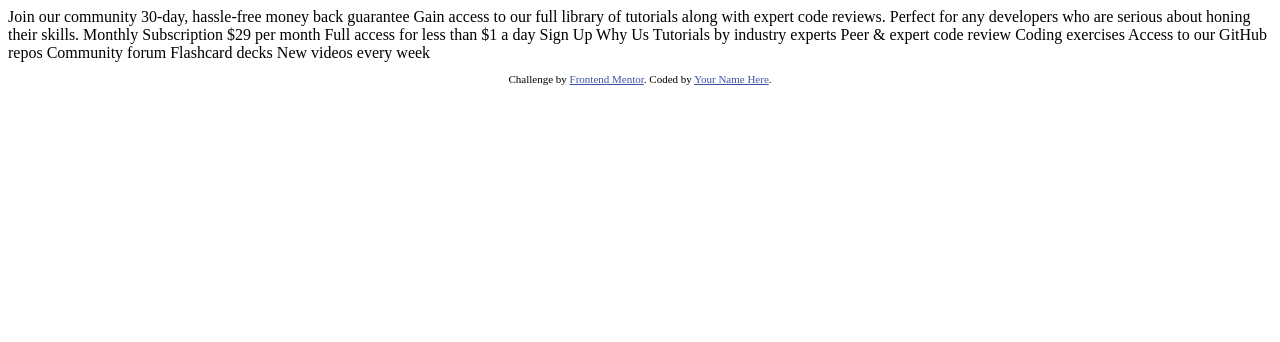
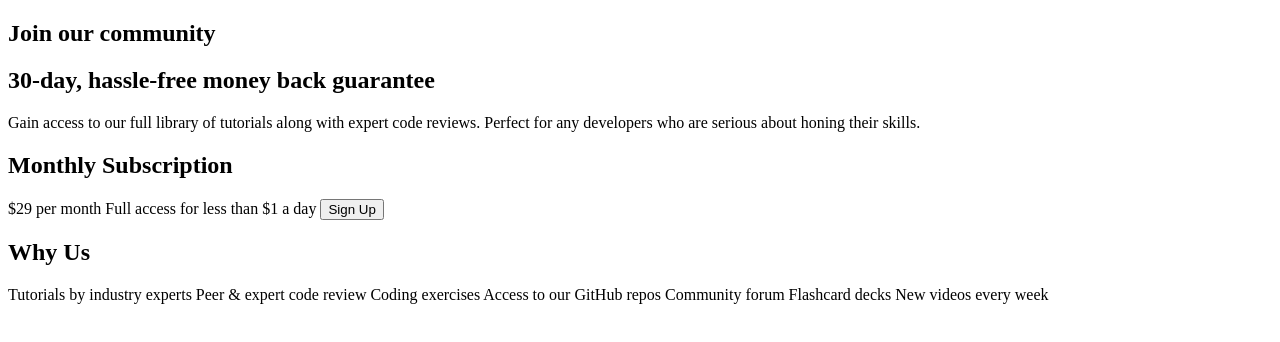
Before and after one commit to jhsebastian/Single-price-component, a plain HTML site: page index.html in a window 1280 px wide. Drawn offline with Linux system fonts and the light colour scheme.

Commit message:
create all the html structure of the project

```diff
--- a/index.html
+++ b/index.html
@@ -2,49 +2,39 @@
 <html lang="en">
 <head>
   <meta charset="UTF-8">
-  <meta name="viewport" content="width=device-width, initial-scale=1.0"> <!-- displays site properly based on user's device -->
-
+  <meta name="viewport" content="width=device-width, initial-scale=1.0">
   <link rel="icon" type="image/png" sizes="32x32" href="./images/favicon-32x32.png">
-
-  <title>Frontend Mentor | Single Price Grid Component</title>
-
-  <!-- Feel free to remove these styles or customise in your own stylesheet 👍 -->
-  <style>
-    .attribution { font-size: 11px; text-align: center; }
-    .attribution a { color: hsl(228, 45%, 44%); }
-  </style>
+  <title>Single Price Grid Component</title>
 </head>
 <body>
-  Join our community
-
-  30-day, hassle-free money back guarantee
-
+  <div class="principal-container">
+    <section class="top-section">
+      <h1>Join our community</h1>
+      <h2>30-day, hassle-free money back guarantee</h2>
+      <p>
         Gain access to our full library of tutorials along with expert code reviews.
         Perfect for any developers who are serious about honing their skills.
-
-  Monthly Subscription
-
+      </p>
+    </section>
+    <section class="bottom-section">
+      <div class="bottom-left">
+        <h2>Monthly Subscription</h2>
         &dollar;29 per month
-
         Full access for less than &dollar;1 a day
-
-  Sign Up
-
-  Why Us
-
-  Tutorials by industry experts
+        <button>Sign Up</button>
+      </div>
+      <div class="bottom-right">
+        <h2>Why Us</h2>
+        <p>Tutorials by industry experts
           Peer &amp; expert code review
           Coding exercises
           Access to our GitHub repos
           Community forum
           Flashcard decks
           New videos every week
-
-  <footer>
-    <p class="attribution">
-      Challenge by <a href="https://www.frontendmentor.io?ref=challenge" target="_blank">Frontend Mentor</a>.
-      Coded by <a href="#">Your Name Here</a>.
         </p>
-  </footer>
+      </div>
+    </section>
+  </div>
 </body>
 </html>
--- /dev/null
+++ b/style.css
@@ -0,0 +1,4 @@
+body {
+  margin: 0;
+  padding: 0;
+}
```
Lines whose indentation alone changed are shown as unchanged.
